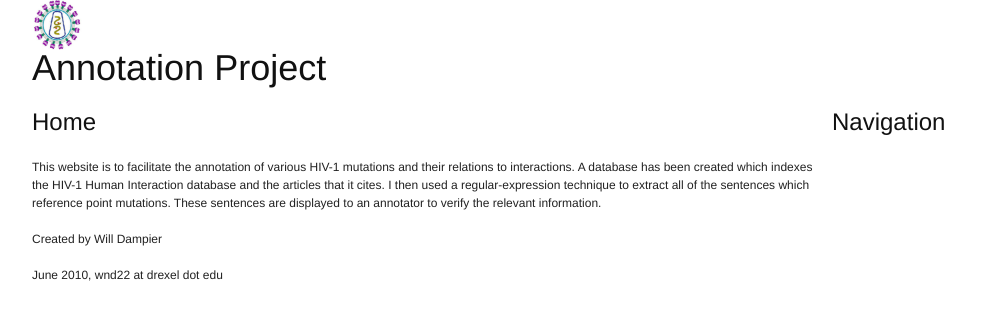
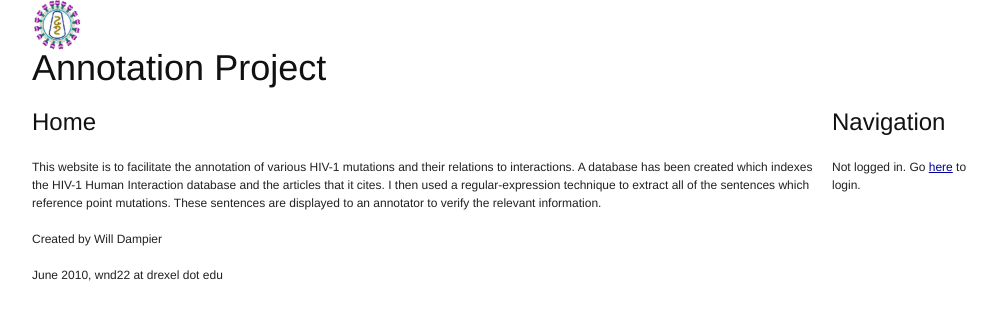
Before and after one commit to JudoWill/pyMutF, a Django app: page /index.html in a window 1280 px wide. Shown: the top 320 px of the page, without its empty margins (133-1130 px from the left). Run offline with Django 3.2, Linux system fonts and the light colour scheme.

Commit message:
added some basic login logic

```diff
--- a/DistAnnot/Interaction/views.py
+++ b/DistAnnot/Interaction/views.py
@@ -7,4 +7,8 @@ from django.conf import settings
 
 def index(request):
 
-    return render_to_response('index.html')
+    odict = {'user': request.user}
+    return render_to_response('index.html', odict)
+
+def login(request):
+    return render_to_response('index.html', odict) #obviously need to fix this
--- a/DistAnnot/templates/index.html
+++ b/DistAnnot/templates/index.html
@@ -34,6 +34,13 @@
             </ul>
             {% endif %}
             {% endblock %}
+			{% block login %}
+			{% if user.is_authenticated %}
+			<p>Logged in as: <i>{{ user.username }}</i><p>
+			{% else %}
+			<p>Not logged in. Go <a href="{% url login %}">here</a> to login.<p>
+			{% endif %}
+			{% endblock %}
         </div>
         <div class="span-24 last">
             {% block footer %}
--- a/DistAnnot/urls.py
+++ b/DistAnnot/urls.py
@@ -14,10 +14,11 @@ urlpatterns = patterns('',
 
     # Uncomment the admin/doc line below and add 'django.contrib.admindocs'
     # to INSTALLED_APPS to enable admin documentation:
-    # (r'^admin/doc/', include('django.contrib.admindocs.urls')),
+    (r'^admin/doc/', include('django.contrib.admindocs.urls')),
 
     # Uncomment the next line to enable the admin:
     (r'^admin/', include(admin.site.urls)),
+	url(r'login.html', 'Interaction.views.login', name = 'login'),
     url(r'^index.html', 'Interaction.views.index', name = 'home'),
     (r'^interactions/', include('Interaction.urls'))
 )
```
